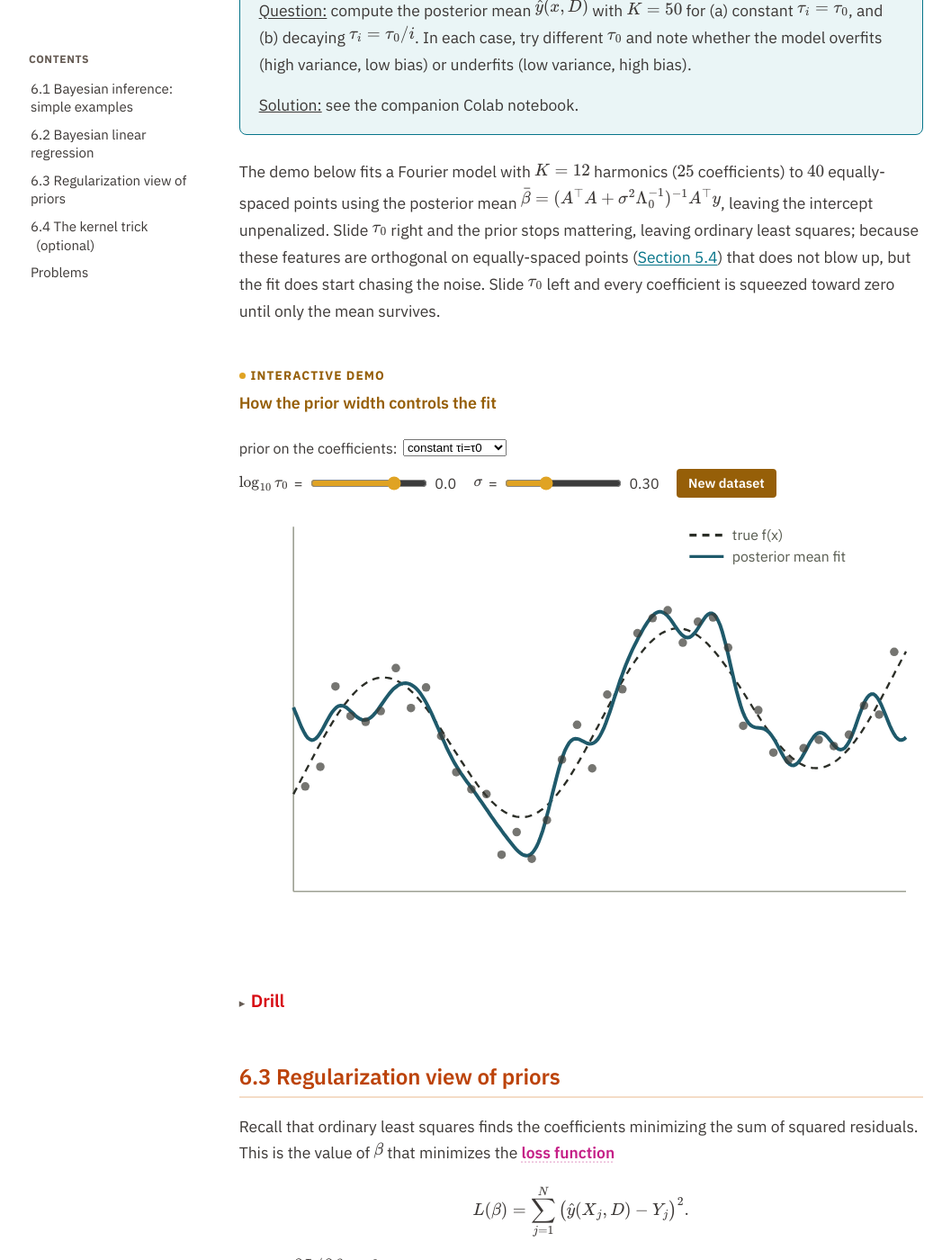
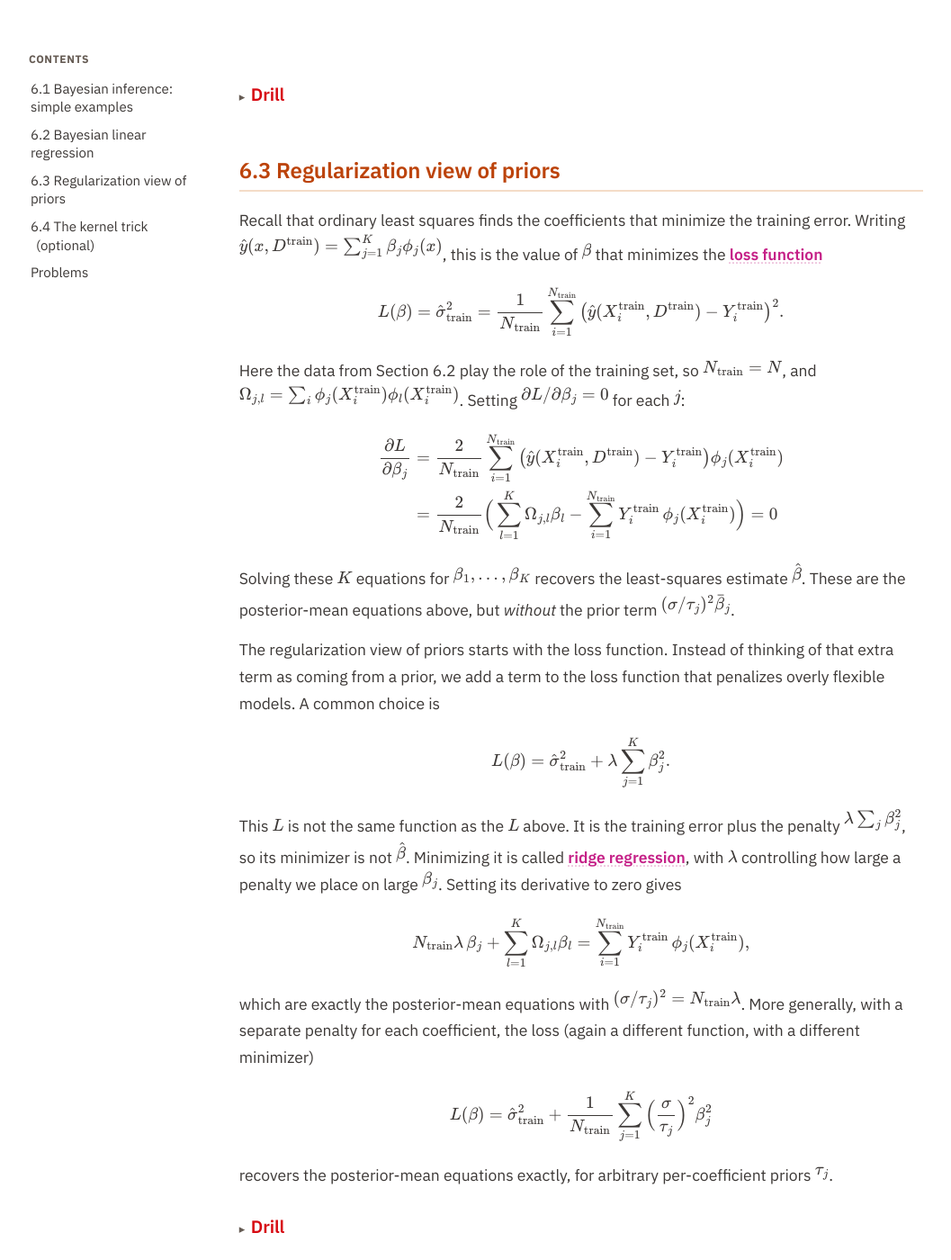
Before and after one commit to elevien/math50_2026, a Jekyll site: the page built from unit6/index.md, in a window 1280 px wide and 1400 px high, scrolled down 11201 px. Shown: the whole window at 90% size, without its empty margins (110-1167 px from the left). Built offline with Jekyll 4.4.1, drawn with Linux system fonts in a browser that asks for light colours; some of the changed text lies outside the part shown.

Commit message:
Publish from math50_sandbox@b79a08b

```diff
--- a/unit6/index.md
+++ b/unit6/index.md
@@ -128,15 +128,11 @@ where $Y=\sum_i X_i$ &mdash; again, the $q$-dependence uniquely determines the d
 $$ q\mid X_1,\dots,X_N \sim \text{Beta}(Y{+}a,\ N{-}Y{+}a). $$
 With $N=5,Y=5,a\approx47.5$:
 $$ E[q\mid X_1,\dots,X_N] = \frac{Y+a}{N+2a} = \frac{5+47.5}{5+2\times47.5} \approx 0.52. $$
-Compare: the usual estimator gives $\hat q=1$; a uniform prior with the posterior mean gave $\hat q_L=6/7\approx0.86$ (Laplace's rule of succession example above); the Beta-prior posterior gives $\approx0.52$ &mdash; much closer to our prior belief that the coin is fair. (Yet another option would be the posterior mode instead of the mean.)</li>
+</li>
 </ol>
 </div>
 
 </details>
-
-The demo below puts a prior, a likelihood and a posterior on the same axes. The prior $q\sim\text{Beta}(a,a)$ is centred at $1/2$, and larger $a$ makes it narrower &mdash; a stronger belief that the coin is fair. After $Y$ heads in $N$ flips the posterior is $\text{Beta}(Y{+}a,\ N{-}Y{+}a)$, with its mean marked against the frequentist estimate $\hat q = Y/N$. Two things worth trying: hold $N$ small and raise $a$, then hold $a$ fixed and raise $N$.
-
-{% include_relative demos/posterior.html %}
 
 ### Bayesian inference for a Normal mean
 
@@ -317,23 +313,32 @@ Consider $\big(\sigma/\tau_i\big)^2\bar\beta_i + \sum_{j=1}^K \Omega_{i,j}\bar\b
 
 ## 6.3 Regularization view of priors {#sec-6-3}
 
-Recall that ordinary least squares finds the coefficients minimizing the sum of squared residuals. This is the value of $\beta$ that minimizes the <span class="term">[loss function](https://en.wikipedia.org/wiki/Loss_function)</span>
+Recall that ordinary least squares finds the coefficients that minimize the training error. Writing $\hat y(x,D^{\text{train}})=\sum_{j=1}^K\beta_j\phi_j(x)$, this is the value of $\beta$ that minimizes the <span class="term">[loss function](https://en.wikipedia.org/wiki/Loss_function)</span>
 
-$$ L(\beta) = \sum_{j=1}^N \big(\hat y(X_j,D)-Y_j\big)^2. $$
+$$ L(\beta) = \hat\sigma_{\text{train}}^2 = \frac{1}{N_{\text{train}}}\sum_{i=1}^{N_{\text{train}}}\big(\hat y(X_i^{\text{train}},D^{\text{train}})-Y_i^{\text{train}}\big)^2. $$
 
-Setting $\partial L/\partial\beta_i = 0$ for each $i$:
+Here the data from Section 6.2 play the role of the training set, so $N_{\text{train}}=N$, and $\Omega_{j,l}=\sum_{i}\phi_j(X_i^{\text{train}})\phi_l(X_i^{\text{train}})$. Setting $\partial L/\partial\beta_j = 0$ for each $j$:
 
-$$ \frac{\partial L}{\partial\beta_i} = \sum_{z=1}^N 2\big(\hat y(X_z,D)-Y_z\big)\phi_i(X_z) = 2\sum_{j=1}^K \beta_j\Omega_{i,j} - 2\sum_{z=1}^N Y_z\phi_i(X_z) = 0 $$
+$$
+\begin{aligned}
+\frac{\partial L}{\partial\beta_j} &= \frac{2}{N_{\text{train}}}\sum_{i=1}^{N_{\text{train}}}\big(\hat y(X_i^{\text{train}},D^{\text{train}})-Y_i^{\text{train}}\big)\phi_j(X_i^{\text{train}})\\
+&= \frac{2}{N_{\text{train}}}\Big(\sum_{l=1}^K \Omega_{j,l}\beta_l - \sum_{i=1}^{N_{\text{train}}}Y_i^{\text{train}}\,\phi_j(X_i^{\text{train}})\Big) = 0
+\end{aligned}
+$$
 
-Solving these $K$ equations for $\beta_1,\dots,\beta_K$ recovers the least-squares estimate $\hat\beta$. These are the posterior-mean equations above, but *without* the prior term $(\sigma/\tau_i)^2\bar\beta_i$.
+Solving these $K$ equations for $\beta_1,\dots,\beta_K$ recovers the least-squares estimate $\hat\beta$. These are the posterior-mean equations above, but *without* the prior term $(\sigma/\tau_j)^2\bar\beta_j$.
 
 The regularization view of priors starts with the loss function. Instead of thinking of that extra term as coming from a prior, we add a term to the loss function that penalizes overly flexible models. A common choice is
 
-$$ L(\beta) = \sum_{j=1}^N \big(\hat y(X_j,D)-Y_j\big)^2 + \lambda\sum_{j=1}^K \beta_j^2. $$
+$$ L(\beta) = \hat\sigma_{\text{train}}^2 + \lambda\sum_{j=1}^K \beta_j^2. $$
 
-This $L$ is not the same function as the $L$ above: it is the least-squares loss plus the penalty $\lambda\sum_j\beta_j^2$, so its minimizer is not $\hat\beta$. Minimizing it is called <span class="term">[ridge regression](https://en.wikipedia.org/wiki/Ridge_regression)</span>, with $\lambda$ controlling how large a penalty we place on large $\beta_j$. Working out the derivative and setting it to zero recovers exactly the posterior-mean equations with $\sigma/\tau_i=\sqrt\lambda$. More generally, with a separate penalty for each coefficient, the loss (again a different function, with a different minimizer)
+This $L$ is not the same function as the $L$ above. It is the training error plus the penalty $\lambda\sum_j\beta_j^2$, so its minimizer is not $\hat\beta$. Minimizing it is called <span class="term">[ridge regression](https://en.wikipedia.org/wiki/Ridge_regression)</span>, with $\lambda$ controlling how large a penalty we place on large $\beta_j$. Setting its derivative to zero gives
 
-$$ L(\beta) = \sum_{j=1}^N \big(\hat y(X_j,D)-Y_j\big)^2 + \sum_{j=1}^K \Big(\frac{\sigma}{\tau_j}\Big)^2\beta_j^2 $$
+$$ N_{\text{train}}\lambda\,\beta_j + \sum_{l=1}^K \Omega_{j,l}\beta_l = \sum_{i=1}^{N_{\text{train}}}Y_i^{\text{train}}\,\phi_j(X_i^{\text{train}}), $$
+
+which are exactly the posterior-mean equations with $(\sigma/\tau_j)^2=N_{\text{train}}\lambda$. More generally, with a separate penalty for each coefficient, the loss (again a different function, with a different minimizer)
+
+$$ L(\beta) = \hat\sigma_{\text{train}}^2 + \frac{1}{N_{\text{train}}}\sum_{j=1}^K \Big(\frac{\sigma}{\tau_j}\Big)^2\beta_j^2 $$
 
 recovers the posterior-mean equations exactly, for arbitrary per-coefficient priors $\tau_j$.
 
@@ -343,11 +348,11 @@ recovers the posterior-mean equations exactly, for arbitrary per-coefficient pri
 <div class="exercise" markdown="1">
 #### Translating a prior into a penalty
 
-Ridge regression adds the penalty $\lambda\sum_j\beta_j^2$ to the least-squares loss.
+Ridge regression adds the penalty $\lambda\sum_j\beta_j^2$ to the training error $\hat\sigma_{\text{train}}^2$.
 
 <ol type="a">
-  <li>Write $\lambda$ in terms of $\sigma$ and $\tau$.</li>
-  <li>Compute $\lambda$ when $\sigma=2$ and $\tau=0.5$.</li>
+  <li>Write $\lambda$ in terms of $\sigma$, $\tau$ and $N_{\text{train}}$.</li>
+  <li>Compute $\lambda$ when $\sigma=2$, $\tau=0.5$ and $N_{\text{train}}=16$.</li>
   <li>A colleague doubles $\lambda$. What did they implicitly assume about the coefficients?</li>
 </ol>
 </div>
@@ -355,13 +360,7 @@ Ridge regression adds the penalty $\lambda\sum_j\beta_j^2$ to the least-squares
 <div class="exercise" markdown="1">
 #### Ridge regression and Laplace's rule of succession
 
-Laplace's rule of succession estimates the probability of a success by $\hat q_L=(Y+1)/(N+2)$ in place of $Y/N$.
-
-<ol type="a">
-  <li>Both Laplace's rule and ridge regression move the estimate away from what the data alone would give. Toward what value does each one move it?</li>
-  <li>Both come from a prior. Which prior gives Laplace's rule, and which prior gives the ridge penalty?</li>
-  <li>As $N$ grows with $\lambda$ fixed, what happens to the effect of the $+1$ and $+2$ in Laplace's rule, and to the effect of the penalty in ridge regression? Explain conceptually, without calculations.</li>
-</ol>
+In words, describe how Laplace's rule of succession is doing the same thing as regularization.
 </div>
 
 </details>
```
